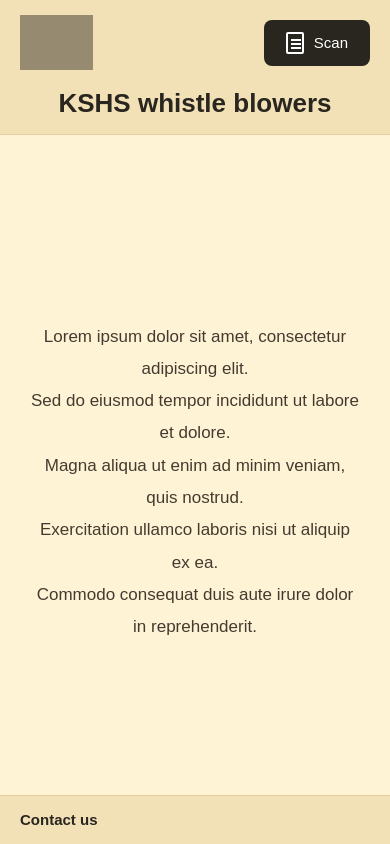
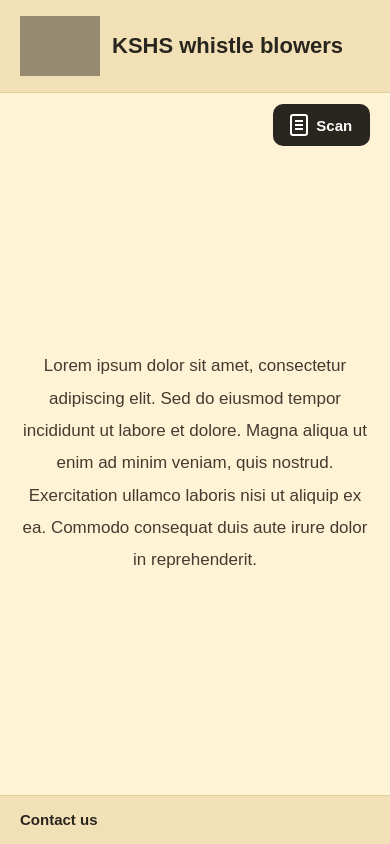
Before and after one commit to silk2749/KSHSwhistleblower, a plain HTML site: page index.html in a window 390 px wide. Drawn offline with Linux system fonts and the light colour scheme; grey boxes are pictures that could not be loaded.

Commit message:
Update index.html

```diff
--- a/index.html
+++ b/index.html
@@ -17,6 +17,8 @@
             background-color: #FFF3D5;
             min-height: 100vh;
             color: #29251f;
+            display: flex;
+            flex-direction: column;
         }
 
         /* Top navigation bar */
@@ -24,14 +26,14 @@
             display: flex;
             justify-content: space-between;
             align-items: center;
-            padding: 16px 50px;
+            padding: 24px 50px;
             background-color: #F2E0B6;
             border-bottom: 1px solid #E3CE9E;
             position: relative;
         }
 
         .logo img {
-            height: 70px;
+            height: 95px;
             width: auto;
             display: block;
             mix-blend-mode: multiply;
@@ -42,24 +44,27 @@
             position: absolute;
             left: 50%;
             transform: translateX(-50%);
-            font-size: 32px;
+            font-size: 42px;
             font-weight: bold;
             color: #29251f;
             text-align: center;
             white-space: nowrap;
         }
 
-        /* Scan button */
+        /* Scan button - Desktop (text under centered icon) */
         .scan-button {
             display: flex;
+            flex-direction: column;
             align-items: center;
-            gap: 10px;
+            justify-content: center;
+            gap: 6px;
             background-color: #29251f;
             color: white;
             border: none;
-            padding: 12px 22px;
-            border-radius: 8px;
-            font-size: 15px;
+            padding: 14px 24px;
+            border-radius: 10px;
+            font-size: 16px;
+            font-weight: bold;
             cursor: pointer;
             transition: 0.3s;
             flex-shrink: 0;
@@ -70,38 +75,42 @@
             transform: translateY(-2px);
         }
 
+        /* Document icon with centered horizontal lines */
         .document-icon {
-            width: 18px;
-            height: 22px;
+            width: 22px;
+            height: 26px;
             border: 2px solid white;
-            border-radius: 2px;
+            border-radius: 3px;
             position: relative;
+            flex-shrink: 0;
         }
 
         .document-icon::before {
             content: "";
             position: absolute;
             top: 5px;
-            left: 3px;
+            left: 50%;
+            transform: translateX(-50%);
             width: 10px;
             height: 2px;
             background: white;
-            box-shadow: 0 4px white, 0 8px white;
+            box-shadow: 0 5px white, 0 10px white;
         }
 
-        /* Main content */
+        /* Main content - spread across full page width */
         main {
+            flex: 1;
             display: flex;
             justify-content: center;
             align-items: center;
             text-align: center;
-            min-height: calc(100vh - 150px);
-            padding: 30px;
+            padding: 40px 50px 90px;
+            width: 100%;
         }
 
         .main-text {
-            max-width: 650px;
-            font-size: 20px;
+            width: 100%;
+            font-size: 21px;
             line-height: 1.9;
             color: #443b30;
         }
@@ -221,33 +230,61 @@
             display: none;
         }
 
-        /* Tablet & Mobile layout so centered title never overlaps logo/button */
-        @media (max-width: 850px) {
+        /* Mobile layout */
+        @media (max-width: 768px) {
             header {
-                flex-wrap: wrap;
-                padding: 15px 20px;
+                justify-content: flex-start;
                 gap: 12px;
+                padding: 16px 20px;
             }
 
+            .logo img {
+                height: 60px;
+            }
+
+            /* Title sits next to logo on top */
             .site-title {
                 position: static;
                 transform: none;
-                order: 3;
-                width: 100%;
-                font-size: 26px;
-                padding-top: 6px;
+                font-size: 22px;
+                text-align: left;
+                white-space: normal;
+            }
+
+            /* Scan button sits just underneath the title bar, 1/4 screen wide, text to the right of icon */
+            .scan-button {
+                position: absolute;
+                top: calc(100% + 12px);
+                right: 20px;
+                width: 25vw;
+                min-width: 95px;
+                flex-direction: row;
+                gap: 8px;
+                padding: 10px 12px;
+                font-size: 15px;
+            }
+
+            .document-icon {
+                width: 18px;
+                height: 22px;
+            }
+
+            .document-icon::before {
+                top: 4px;
+                width: 8px;
+                box-shadow: 0 4px white, 0 8px white;
+            }
+
+            main {
+                padding: 70px 20px 80px;
+            }
+
+            .main-text {
+                font-size: 17px;
             }
 
             footer {
                 padding: 15px 20px;
-            }
-
-            .logo img {
-                height: 55px;
-            }
-
-            .main-text {
-                font-size: 17px;
             }
         }
     </style>
@@ -264,17 +301,13 @@
 
         <button class="scan-button" id="openScanBtn">
             <span class="document-icon"></span>
-            Scan
+            <span>Scan</span>
         </button>
     </header>
 
     <main>
         <p class="main-text">
-            Lorem ipsum dolor sit amet, consectetur adipiscing elit.<br>
-            Sed do eiusmod tempor incididunt ut labore et dolore.<br>
-            Magna aliqua ut enim ad minim veniam, quis nostrud.<br>
-            Exercitation ullamco laboris nisi ut aliquip ex ea.<br>
-            Commodo consequat duis aute irure dolor in reprehenderit.
+            Lorem ipsum dolor sit amet, consectetur adipiscing elit. Sed do eiusmod tempor incididunt ut labore et dolore. Magna aliqua ut enim ad minim veniam, quis nostrud. Exercitation ullamco laboris nisi ut aliquip ex ea. Commodo consequat duis aute irure dolor in reprehenderit.
         </p>
     </main>
 
```
